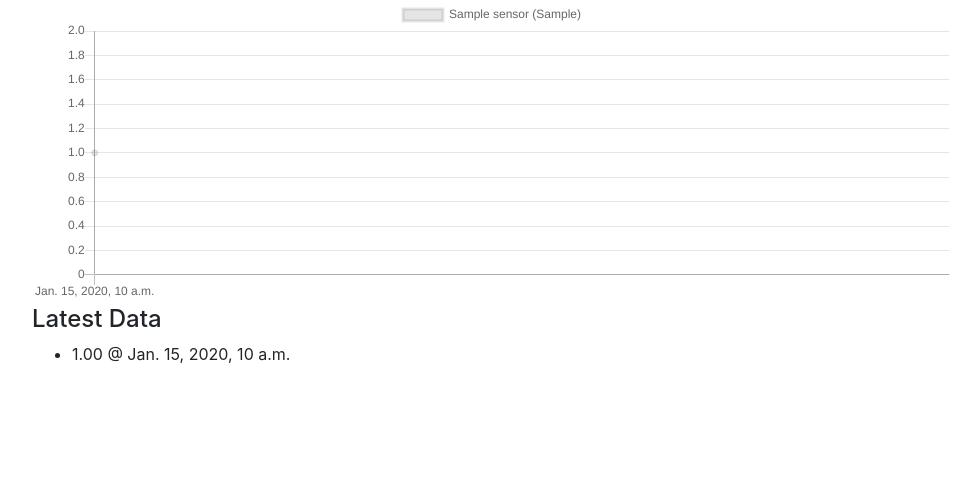
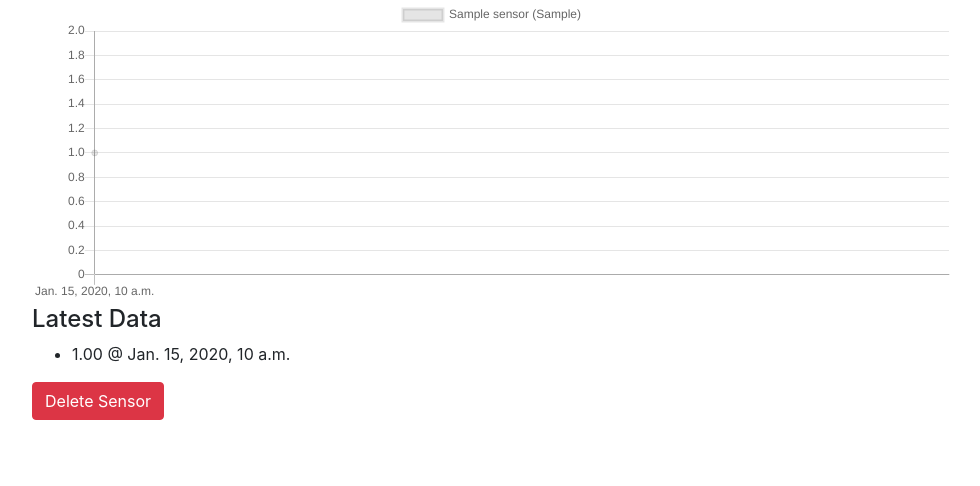
Before and after one commit to abyrne55/air-quality-monitor, a Django app: page /monitor/view/1/ in a window 1280 px wide. Shown: the part 219-705 px from the top of the page, without its empty margins (53-1033 px from the left). Run offline with Django 3.2, Linux system fonts and the light colour scheme; a user stored in the database is signed in; tables that the repository leaves empty hold one stand-in row (values such as "Sample post"); some libraries are stand-ins or nearby versions.

Commit message:
Added sensor deletion capabilities

```diff
--- a/airqual/monitor/templates/monitor/view_sensor.html
+++ b/airqual/monitor/templates/monitor/view_sensor.html
@@ -27,10 +27,28 @@
     	</ul>
     </div>
   </div>
-
-
+  <button type="button" class="btn btn-danger" data-toggle="modal" data-target="#delModal">
+    Delete Sensor
+  </button>
 
 </main>
+
+<div class="modal fade" id="delModal" tabindex="-1" role="dialog" aria-labelledby="delModalLabel" aria-hidden="true">
+  <div class="modal-dialog" role="document">
+    <div class="modal-content">
+      <div class="modal-header">
+        <h5 class="modal-title" id="delModalLabel">Are you sure?</h5>
+      </div>
+      <div class="modal-body">
+        Deleting this sensor will also irreversibly delete all of its past data.
+      </div>
+      <div class="modal-footer">
+        <button type="button" class="btn btn-secondary" data-dismiss="modal">Cancel</button>
+        <a class="btn btn-danger" href="/monitor/del/{{ sensor.id }}/">Delete</a>
+      </div>
+    </div>
+  </div>
+</div>
 
 <!-- Chart.js Code-->
 <script src="https://cdnjs.cloudflare.com/ajax/libs/Chart.js/2.7.2/Chart.bundle.min.js"></script>
--- a/airqual/monitor/urls.py
+++ b/airqual/monitor/urls.py
@@ -9,5 +9,6 @@ urlpatterns = [
     # ex: /monitor/add/54
     path('new/', views.new_sensor, name='new_sensor'),
     path('add/<int:sensor_id>/', views.add_data_point, name='add_data_point'),
+    path('del/<int:sensor_id>/', views.del_sensor, name='del_sensor'),
     path('view/<int:sensor_id>/', views.sensor_data, name='sensor_data'),
 ]
--- a/airqual/monitor/views.py
+++ b/airqual/monitor/views.py
@@ -39,6 +39,17 @@ def new_sensor(request):
         sensor_form = SensorForm()
 
     return render(request, 'monitor/new_sensor.html', {'form': sensor_form})
+
+@login_required
+def del_sensor(request, sensor_id):
+    sensor = get_object_or_404(Sensor, id=sensor_id)
+    sensor_name = sensor.name
+    if sensor.owner == request.user:
+        sensor.delete()
+    else:
+        return HttpResponse(status=403) # 403 Forbidden
+
+    return render(request, 'monitor/del_sensor.html', {'name': sensor_name})
 
 
 
```
Also changed, not shown: airqual/monitor/templates/monitor/del_sensor.html (added, +10 -0 lines).
